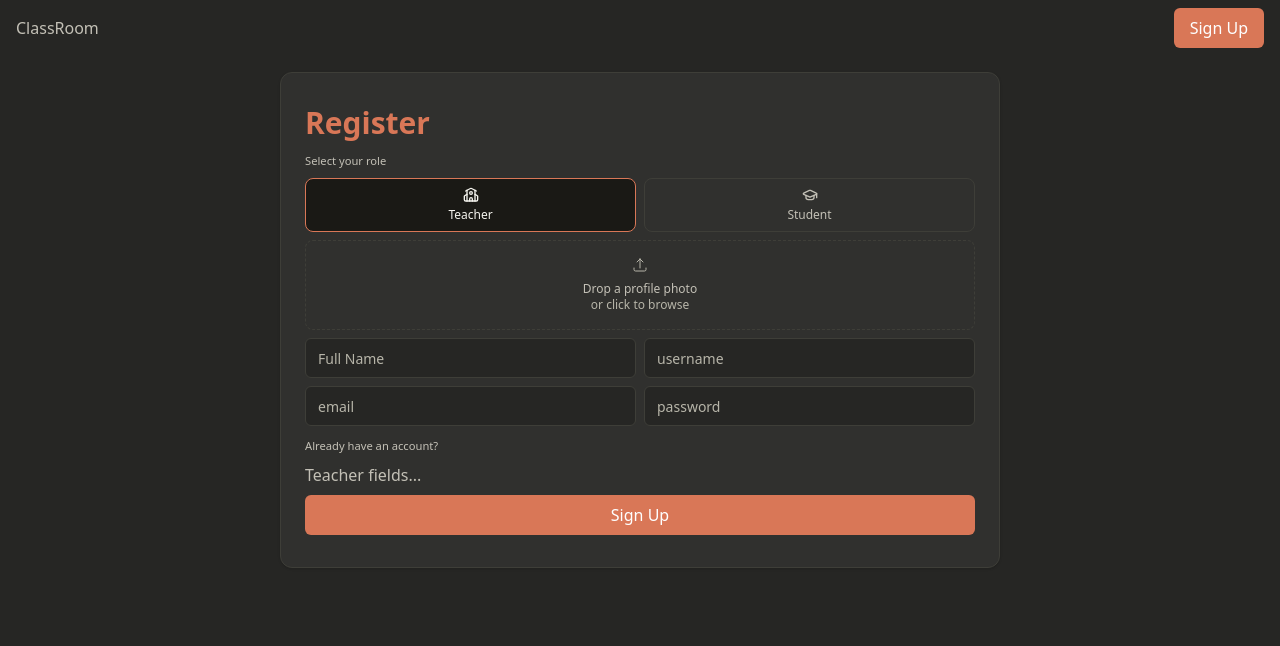
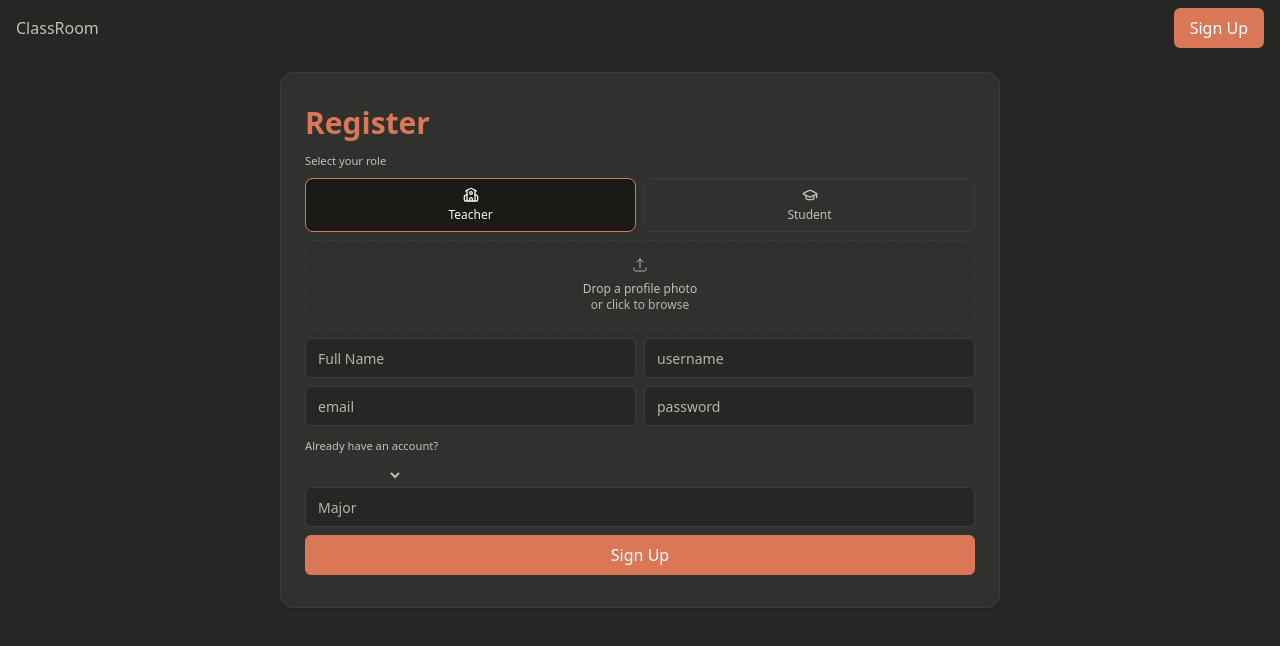
Before and after one commit to yusuf-codes10/horseshoe-academy, a Vue app in the folder apps/web/: page /register in a window 1280 px wide. Both pictures are taken after a click on the element "Teacher". Shown: the top 646 px of the page. Built offline with nearby package versions, Linux system fonts and the light colour scheme; no server answers.

Commit message:
a select for the teacher degree?

```diff
--- a/apps/web/src/views/auth/RegisterView.vue
+++ b/apps/web/src/views/auth/RegisterView.vue
@@ -18,6 +18,8 @@ const fullName = ref("");
 const password = ref("");
 
 const role = ref<"admin" | "teacher" | "student">();
+
+const degree = ref<'associate' | 'bachelors' | 'masters' | 'phd'>();
 
 const isDragging = ref(false);
 const previewUrl = ref(false);
@@ -159,13 +161,18 @@ const registerUser = async () => {
 
       <!-- if student -->
       <div v-if="role === 'student'">
-        Student fileds...
+        <BaseInput type="number" placeholder="GPA" />
       </div>
 
       <!-- if teacher -->
       <div v-if="role === 'teacher'">
-        Teacher fields...
-
+        <select v-model="degree">
+          <option value="associate">Associate</option>
+          <option value="bachelors">Bachelor's</option>
+          <option value="masters">Master's</option>
+          <option value="phd">PhD</option>
+        </select>
+        <BaseInput type="text" placeholder="Major" />
       </div>
 
       <div v-if="error">
```
